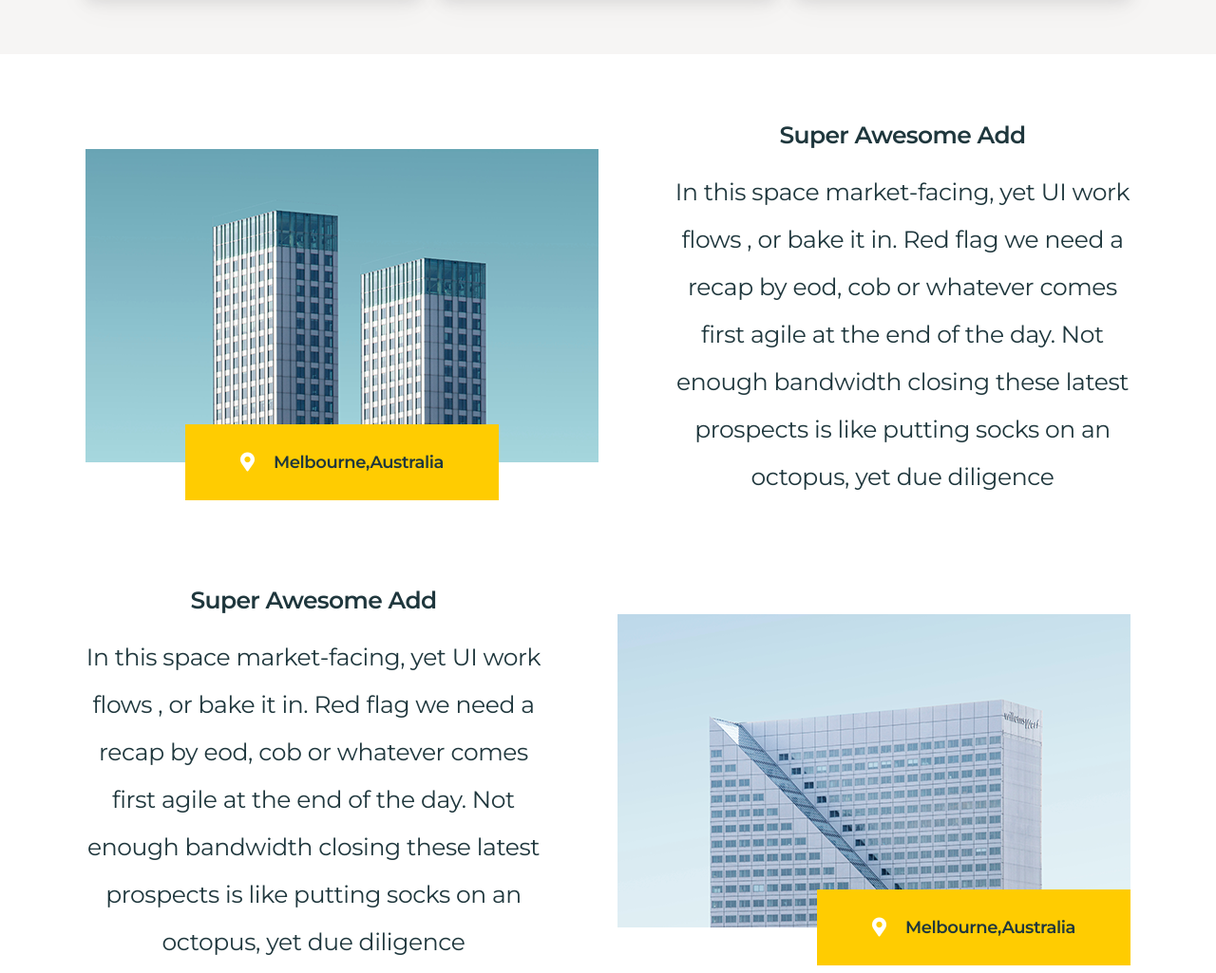
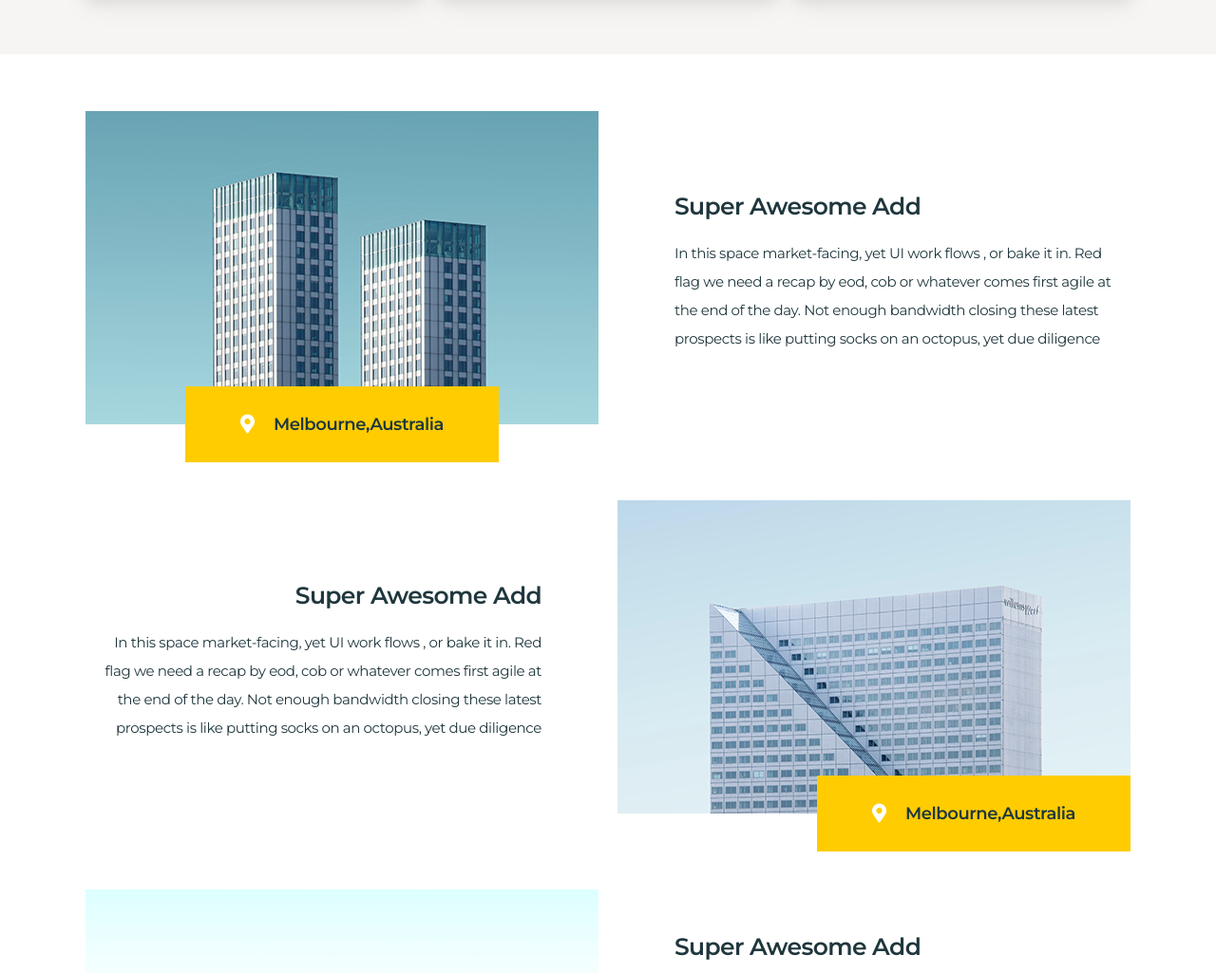
Before and after one commit to youssefbaba/Third-Responsive-Template-With-Html-Css, a plain HTML site: page index.html in a window 1280 px wide. Shown: the part 5195-6220 px from the top of the page at 95% size. Drawn offline with Linux system fonts and the light colour scheme.

Commit message:
Commit-Number-5

```diff
--- a/Css/style.css
+++ b/Css/style.css
@@ -1008,10 +1008,12 @@ header .container .content-section-header nav.navigation ul:last-child li:last-c
 
     .advertising .container .content-section-advertising section .text-advertising {
         flex: 1;
+        text-align: left;
     }
 
     .advertising .container .content-section-advertising section.section-two .text-advertising {
         order: -1;
+        text-align: right;
     }
 
     .advertising .container .content-section-advertising section .image-advertising .location {
@@ -1029,8 +1031,7 @@ header .container .content-section-header nav.navigation ul:last-child li:last-c
         font-size: 20px;
     }
 
-    .advertising .container .content-section-advertising section .text-advertising h4,
-    .advertising .container .content-section-advertising section .text-advertising p {
+    .advertising .container .content-section-advertising section .text-advertising h4 {
         font-size: 25px;
         line-height: 2;
     }
@@ -1040,6 +1041,8 @@ header .container .content-section-header nav.navigation ul:last-child li:last-c
     }
 
     .advertising .container .content-section-advertising section .text-advertising p {
+        font-size: 15px;
+        line-height: 2;
         letter-spacing: -0.375px;
     }
 
```
